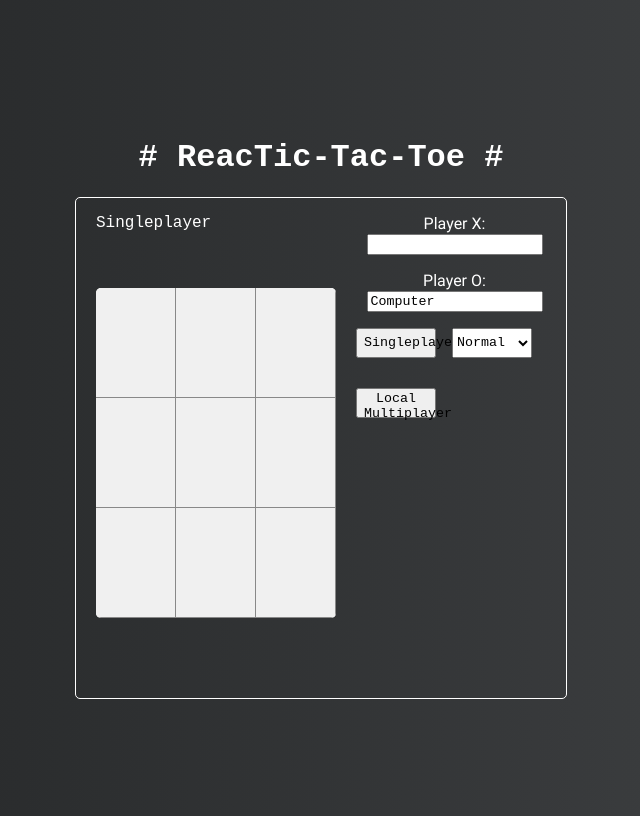
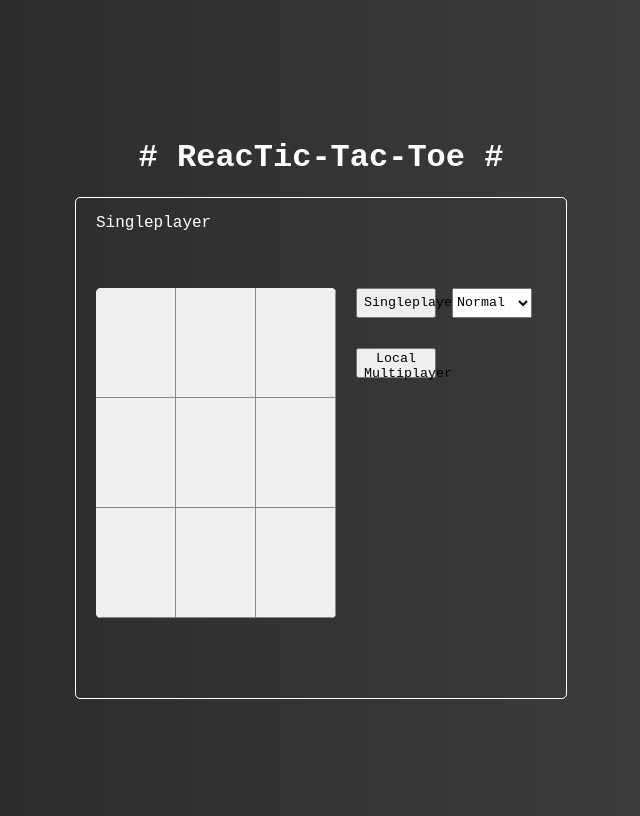
Before and after one commit to marcelobrgomes/reactic-tac-toe, a React (Create React App) app: page / in a window 1280 px wide. Shown: the whole page, without its empty margins (319-959 px from the left). Built offline with nearby package versions, Linux system fonts and the light colour scheme; a web font is replaced by a local one.

Commit message:
bugfixes

```diff
--- a/src/main/Game.css
+++ b/src/main/Game.css
@@ -29,7 +29,7 @@
 .options {
     height: 330px;
     width: 197px;
-    margin: 0px 20px 0px 20px;
+    margin: 90px 20px 0px 20px;
 }
 
 .optionButtons {
--- a/src/main/Game.jsx
+++ b/src/main/Game.jsx
@@ -27,8 +27,6 @@ export default props => {
     let [gametype, setGameType] = useState(LOCAL_SINGLEPLAYER_GAME)
     let [gameTypeDescription, setGameTypeDescription] = useState('Singleplayer')
     let [gameOver, setGameOver] = useState(false)
-    let [playerX, setPlayerX] = useState(undefined)
-    let [playerO, setPlayerO] = useState('Computer')
     let [winner, setWinner] = useState(null)
     let [level, setLevel] = useState('normal')
     let [computerFirstPositionPlayed, setComputerFirstPositionPlayed] = useState(null)
@@ -243,16 +241,16 @@ export default props => {
             })
 
             if(checkArray.includes('X') && !checkArray.includes('O') && !checkArray.includes(null)) {
-                setMessage(`${playerX ? playerX : 'Player X'} wins!`)
-                setWinner(playerX)
+                setMessage(`Player X wins!`)
+                setWinner('X')
                 setLastPlayer('0');
                 gameOver = true
                 return;
             }
 
             if(checkArray.includes('O') && !checkArray.includes('X') && !checkArray.includes(null)) {
-                setMessage(`${playerO ? playerO : 'Player O'} wins!`)
-                setWinner(playerO)
+                setMessage(`Player O wins!`)
+                setWinner('O')
                 setLastPlayer('X');
                 gameOver = true
                 return;
@@ -263,7 +261,7 @@ export default props => {
             setMessage('Tie in the game!')
 
             if(winner) {
-                setLastPlayer(winner === playerX ? 'O' : 'X')
+                setLastPlayer(winner === 'X' ? 'O' : 'X')
             }
 
             gameOver = true
@@ -279,9 +277,13 @@ export default props => {
         setMessage(null)
         setGameOver(false)
         setComputerFirstPositionPlayed(null)
-        setLastPlayer(winner === playerX ? 'O' : 'X')
 
-        if(winner === 'Computer') {
+        if(winner !== null) {
+            lastPlayer = winner === 'X' ? 'O' : 'X'
+            setLastPlayer(lastPlayer)
+        }
+
+        if(winner === 'O') { //computer
             gameArray = [...initialGameArray]
             computerFirstPositionPlayed = null
             gameOver = false
@@ -316,8 +318,6 @@ export default props => {
                 </div>
             </div>
             <div className="options">
-                <p className="playerName">Player X: <input type="text" id="playerOne" value={playerX} onChange={(e) => setPlayerX(e.target.value)}/></p>
-                <p className="playerName">Player O: <input type="text" id="playerTwo" value={playerO} onChange={(e) => setPlayerO(e.target.value)}/></p>
                 <div className="optionButtons">
                     <button onClick={()=> restart(LOCAL_SINGLEPLAYER_GAME)}>Singleplayer</button>
                     <select id="level" onChange={(e) => {restart(LOCAL_SINGLEPLAYER_GAME); setLevel(e.target.value)}} defaultValue="normal">
```
